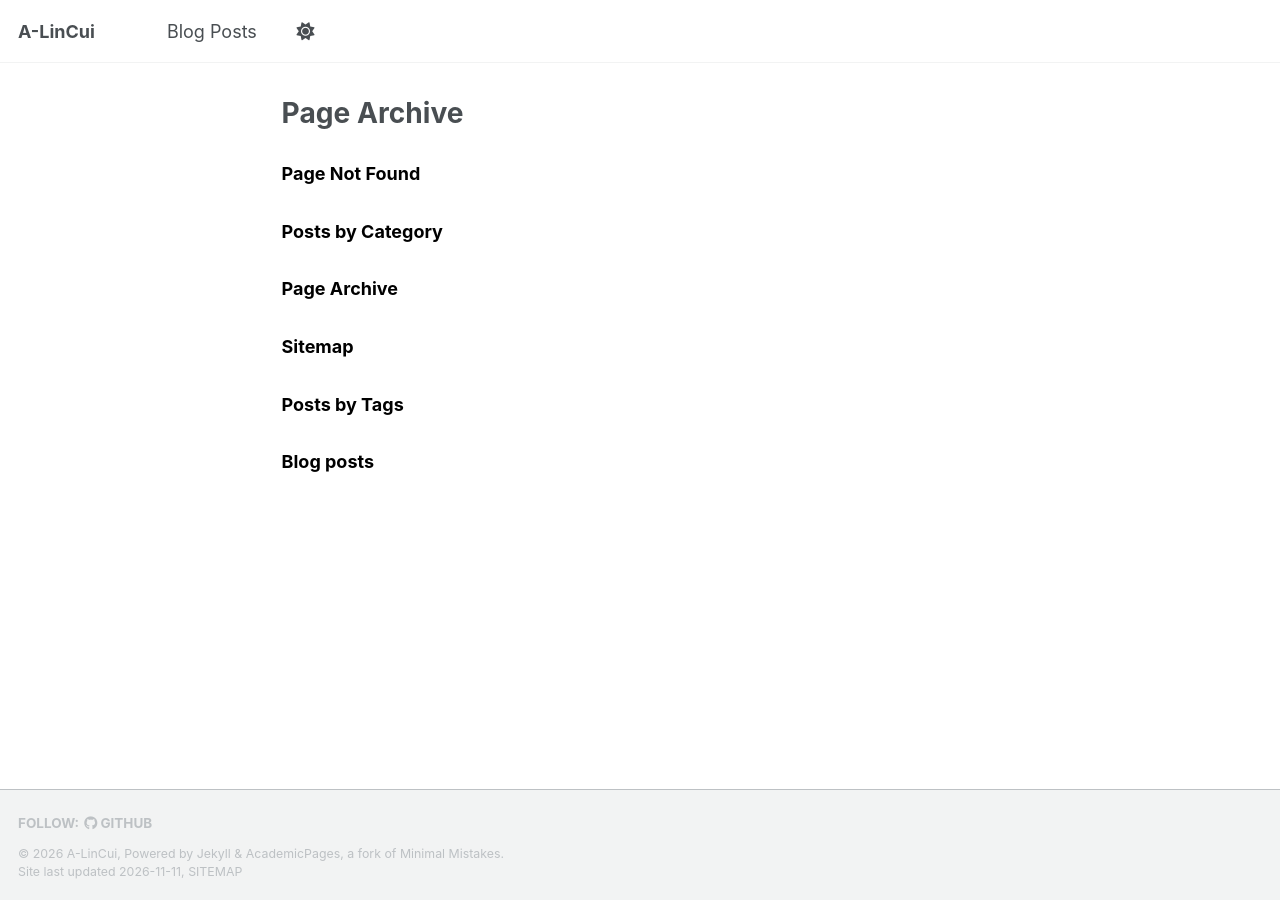
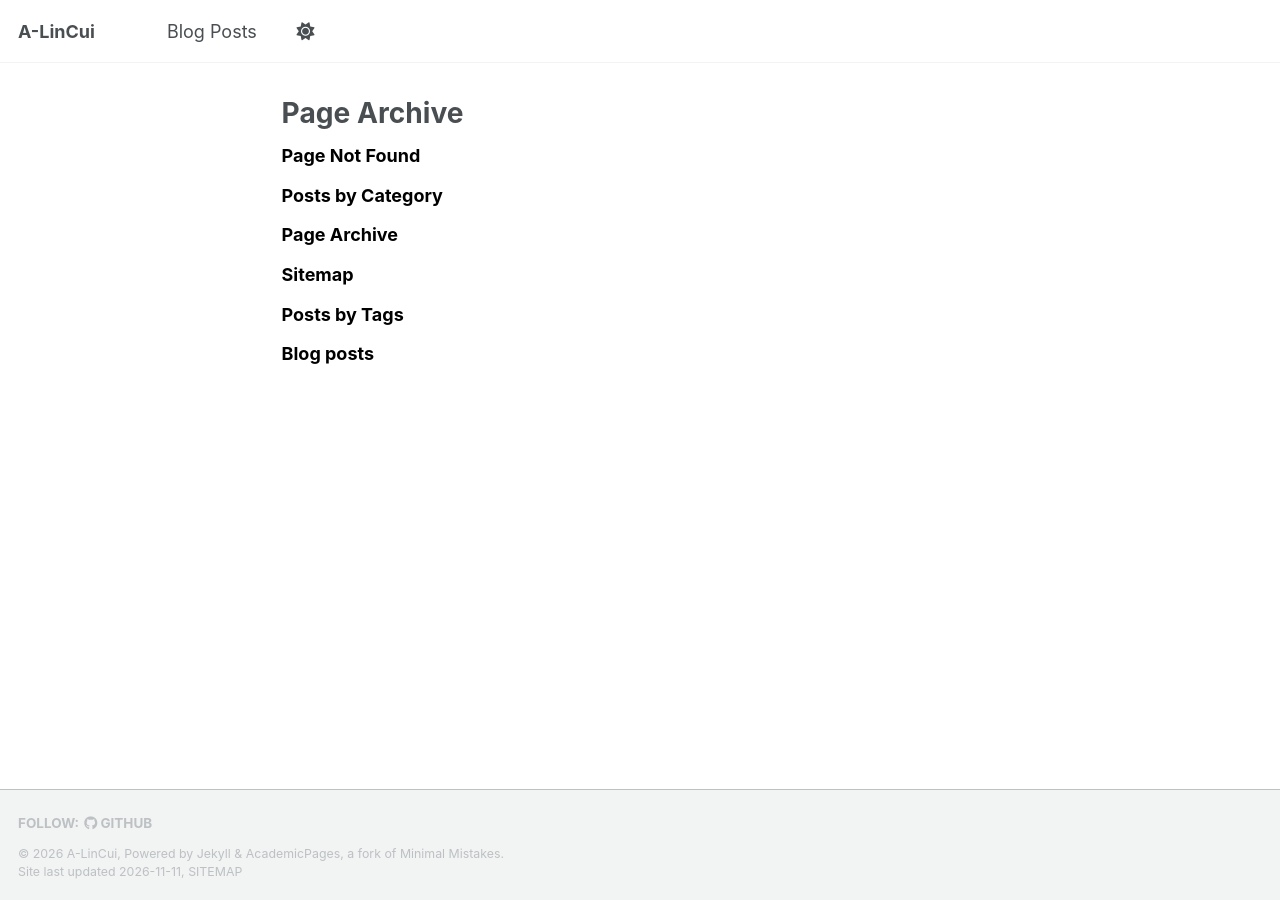
Before and after one commit to A-LinCui/A-LinCui.github.io, a Jekyll site: the page built from _pages/page-archive.html, in a window 1280 px wide. Built offline with Jekyll 4.4.1, drawn with Linux system fonts in a browser that asks for light colours; a script bundle is joined from its source files by our own code; a style sheet for code colours, icons or effects is not loaded.

Commit message:
Halve the gap between archive list titles
Also normalizes CRLF line endings introduced by the API-based commit.

```diff
--- a/_sass/layout/_archive.scss
+++ b/_sass/layout/_archive.scss
@@ -114,6 +114,11 @@
 
   .page__meta {
     margin: 0 0 4px;
+  }
+
+  /* half the default heading gap so list entries sit closer together */
+  .archive__item-title {
+    margin-top: 1em;
   }
 }
 
```
Also changed, not shown: _includes/archive-single.html (line endings or trailing spaces), _layouts/single.html (line endings or trailing spaces).
